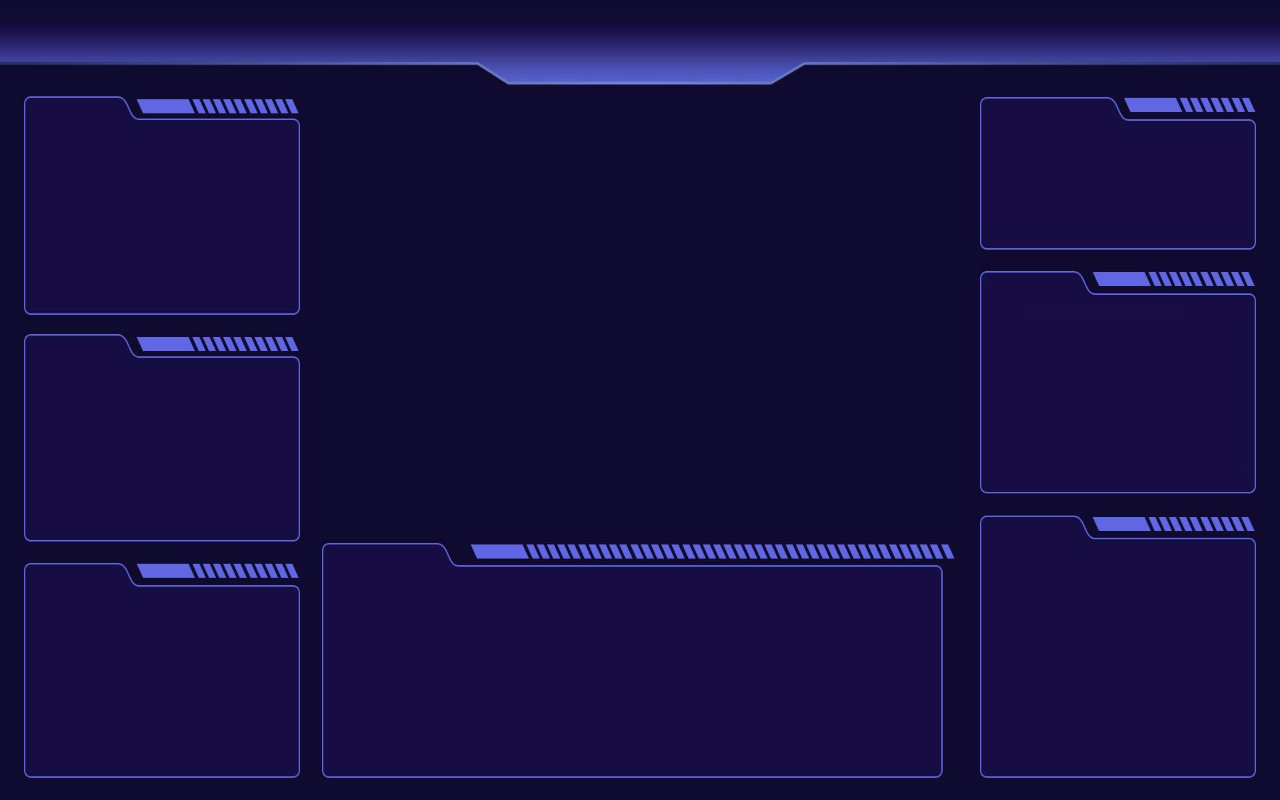
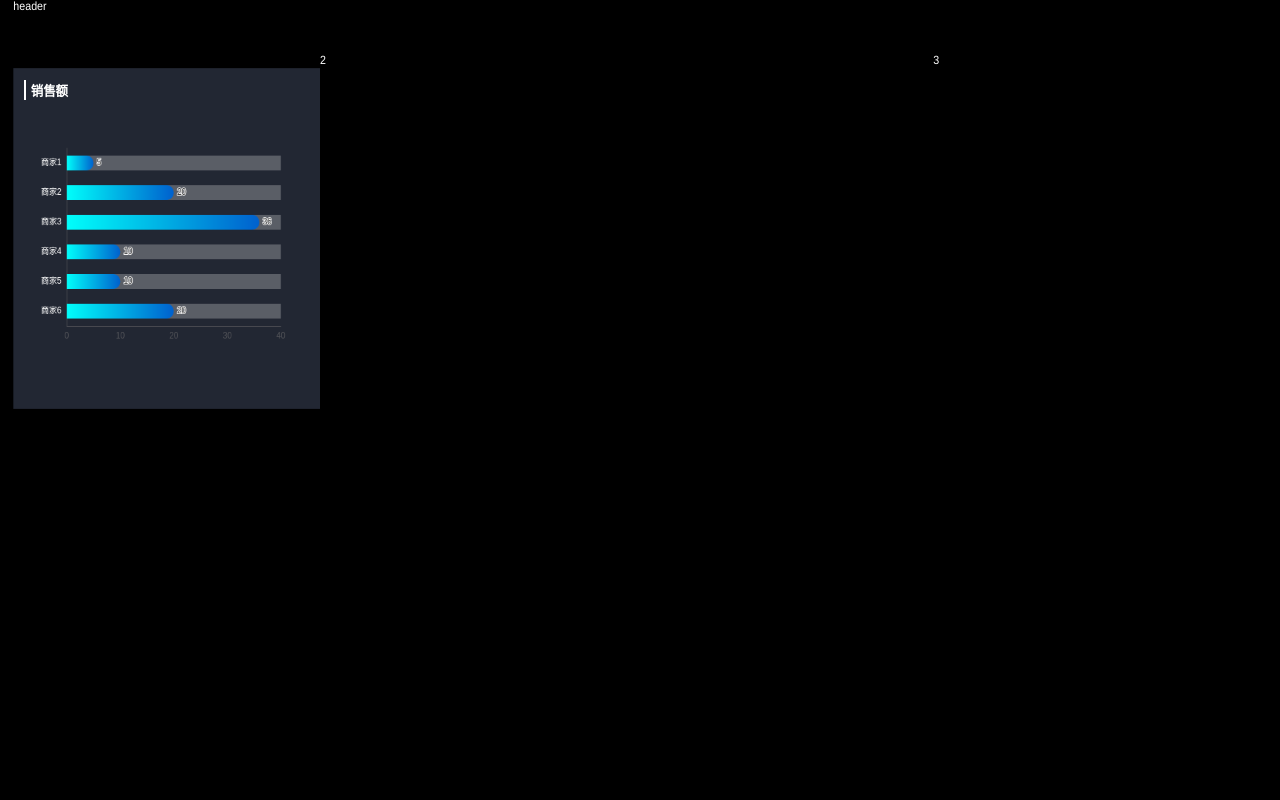
Before and after one commit to ruby0v0/big-screen, a Vue app: page /#/screen in a window 1280 px wide. Built offline with nearby package versions, Linux system fonts and the light colour scheme.

Commit message:
feat: 柱状图

```diff
--- a/package.json
+++ b/package.json
@@ -11,6 +11,7 @@
     "lint:fix": "eslint --fix"
   },
   "dependencies": {
+    "echarts": "^6.0.0",
     "vue": "^3.5.21",
     "vue-router": "^4.5.1"
   },
--- a/src/views/screen/components/LeftSider.vue
+++ b/src/views/screen/components/LeftSider.vue
@@ -1,11 +1,97 @@
 <script setup lang="ts">
+import type { ECharts } from 'echarts'
+import * as echarts from 'echarts'
+import Title from './Title.vue'
+
+const chartRef = shallowRef<HTMLDivElement>()
+
+const chartIns = shallowRef<ECharts>()
+
+const opts: echarts.EChartsCoreOption = {
+  tooltip: {
+    trigger: 'axix',
+    axisPointer: {
+      type: 'line',
+      z: 0,
+      lineStyle: {
+        color: '#2d3443',
+      },
+    },
+  },
+  xAxis: {
+    splitLine: {
+      show: false,
+    },
+    axisLine: {
+      show: true,
+    },
+    type: 'value',
+  },
+  yAxis: {
+    type: 'category',
+    data: ['商家1', '商家2', '商家3', '商家4', '商家5', '商家6'],
+    inverse: true,
+    axisLabel: {
+      color: '#fff',
+    },
+    grid: {
+      top: '3%',
+      right: '4%',
+      bottom: '3%',
+      left: '3%',
+      containLabel: true,
+    },
+  },
+  series: [{
+    type: 'bar',
+    label: {
+      show: true,
+      position: 'right',
+    },
+    data: [5, 20, 36, 10, 10, 20],
+    barWidth: 20,
+    roundCap: true,
+    showBackground: true,
+    backgroundStyle: {
+      color: 'rgba(220, 220, 220, 0.3)',
+    },
+    itemStyle: {
+      borderWidth: 0,
+      borderRadius: [0, 10, 10, 0],
+      color: new echarts.graphic.LinearGradient(0, 0, 1, 0, [{
+        offset: 0,
+        color: '#00fffb',
+      }, {
+        offset: 1,
+        color: '#0061ce',
+      }]),
+    },
+  }],
+}
+
+function renderChart() {
+  chartIns.value = echarts.init(chartRef.value)
+  chartIns.value?.setOption(opts)
+}
+
+onMounted(() => {
+  renderChart()
+})
 </script>
 
 <template>
-  <div>
-    left
+  <div class="screen-block">
+    <Title title="销售额" />
+    <div ref="chartRef" class="h-9/10 w-full" />
   </div>
 </template>
 
 <style scoped>
+.screen-block {
+  height: 460px;
+  width: 100%;
+  background-color: var(--ds-block-bg);
+  padding: 16px;
+  margin-top: 20px;
+}
 </style>
--- /dev/null
+++ b/src/views/screen/components/Title.vue
@@ -0,0 +1,32 @@
+<script setup lang="ts">
+interface Props {
+  title: string
+}
+
+defineProps<Props>()
+</script>
+
+<template>
+  <h3 class="title">
+    <slot>
+      {{ title }}
+    </slot>
+  </h3>
+</template>
+
+<style scoped>
+.title {
+  position: relative;
+  padding-left: 10px;
+}
+
+.title::before {
+  content: '';
+  position: absolute;
+  top: 0;
+  left: 0;
+  width: 3px;
+  height: 100%;
+  background-color: var(--ds-screen-text-color);
+}
+</style>
--- a/src/views/screen/index.vue
+++ b/src/views/screen/index.vue
@@ -13,12 +13,12 @@ const { screenRef } = useResize()
       ref="screenRef"
       class="relative h-1080px w-1920px origin-[0_0] overflow-hidden transition-all duration-500"
     >
-      <img src="../../assets//img/bg.jpg" alt="">
+      <!-- <img src="../../assets//img/bg.jpg" alt=""> -->
       <div class="screen">
         <Header />
         <div class="screen-main">
           <div class="screen-left">
-            1
+            <LeftSider />
           </div>
           <div class="screen-center">
             2
```
Also changed, not shown: 1 other file (tests, documents, lock files or other folders).
